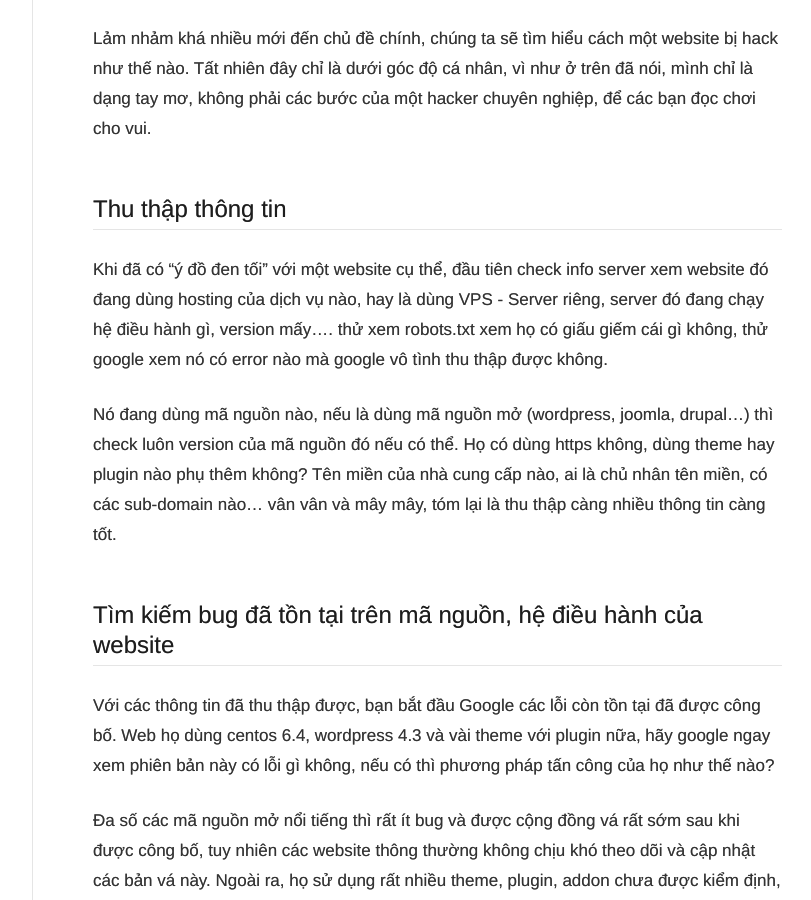
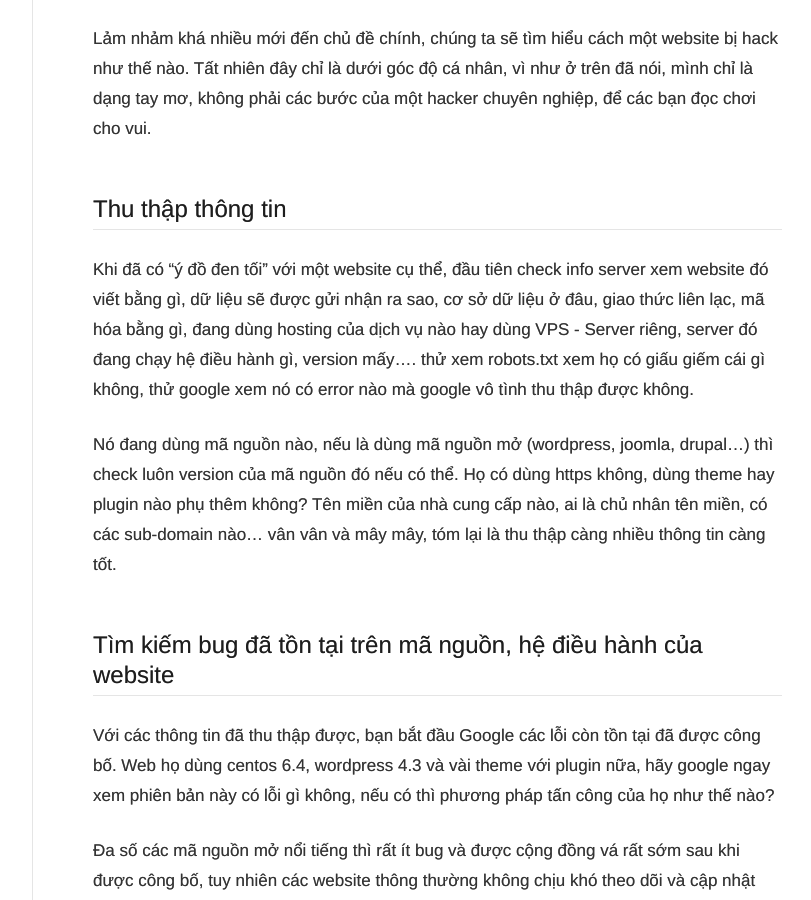
Before and after one commit to nguyentest/laptrinhcuocsong, a Jekyll site: the page built from _posts/2017-08-28-hoc-lam-hacker.md, in a window 1280 px wide and 900 px high, scrolled down 1854 px. Shown: the whole window, without its empty margins (358-1169 px from the left). Built offline with Jekyll 4.4.1, drawn with Linux system fonts in a browser that asks for light colours.

Commit message:
Update 2017-08-28-hoc-lam-hacker.md

```diff
--- a/_posts/2017-08-28-hoc-lam-hacker.md
+++ b/_posts/2017-08-28-hoc-lam-hacker.md
@@ -34,7 +34,7 @@ Lảm nhảm khá nhiều mới đến chủ đề chính, chúng ta sẽ tìm h
 
 ## Thu thập thông tin
 
-Khi đã có "ý đồ đen tối" với một website cụ thể, đầu tiên check info server xem website đó đang dùng hosting của dịch vụ nào, hay là dùng VPS - Server riêng, server đó đang chạy hệ điều hành gì, version mấy.... thử xem robots.txt xem họ có giấu giếm cái gì không, thử google xem nó có error nào mà google vô tình thu thập được không.
+Khi đã có "ý đồ đen tối" với một website cụ thể, đầu tiên check info server xem website đó viết bằng gì, dữ liệu sẽ được gửi nhận ra sao, cơ sở dữ liệu ở đâu, giao thức liên lạc, mã hóa bằng gì, đang dùng hosting của dịch vụ nào hay dùng VPS - Server riêng, server đó đang chạy hệ điều hành gì, version mấy.... thử xem robots.txt xem họ có giấu giếm cái gì không, thử google xem nó có error nào mà google vô tình thu thập được không.
 
 Nó đang dùng mã nguồn nào, nếu là dùng mã nguồn mở (wordpress, joomla, drupal...) thì check luôn version của mã nguồn đó nếu có thể. Họ có dùng https không, dùng theme hay plugin nào phụ thêm không? Tên miền của nhà cung cấp nào, ai là chủ nhân tên miền, có các sub-domain nào... vân vân và mây mây, tóm lại là thu thập càng nhiều thông tin càng tốt.
 
```
